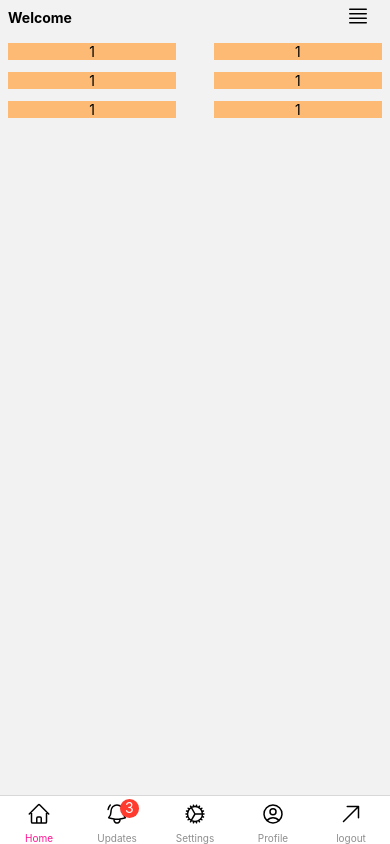
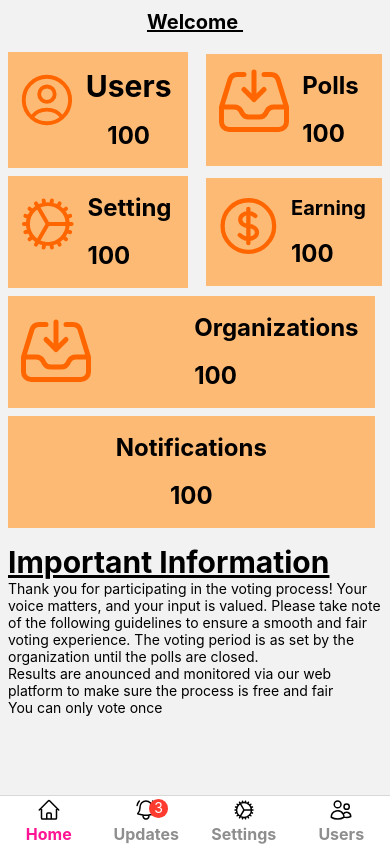
Before and after one commit to samuelmwangi729/Voting-App, a React Native app: screen /dashboard in a window 390 px wide. Built offline with nearby package versions, Linux system fonts and the light colour scheme.

Commit message:
created form validation

```diff
--- a/Components/Dashboard.jsx
+++ b/Components/Dashboard.jsx
@@ -2,17 +2,22 @@ import { createBottomTabNavigator } from '@react-navigation/bottom-tabs';
 import Sample from './Sample';
 import Profile from './Profile';
 import MainScreen from './MainScreen';
-import { Bars4Icon, HomeIcon ,UserCircleIcon,CogIcon,ArrowUpRightIcon,BellAlertIcon} from 'react-native-heroicons/outline';
+import { HomeIcon, UsersIcon, CogIcon, BellAlertIcon } from 'react-native-heroicons/outline';
 import Setting from './Setting';
 import Notification from './Notification';
 import Navs from './Navs';
+import Users from './Users';
+import { NavigationContainer } from '@react-navigation/native';
+import { KeyboardAvoidingView } from 'react-native';
 const Tab = createBottomTabNavigator();
 
-const  Dashboard = ({navigation}) => {
+const Dashboard = ({ navigation }) => {
   return (
+    <NavigationContainer independent={true}>
         <Tab.Navigator initialRouteName="mainscreen"
           screenOptions={{
             tabBarActiveTintColor: 'deeppink',
+            tabBarLabelStyle: { fontSize: 16, fontWeight: 'bold' }
           }}>
 
           <Tab.Screen name="mainscreen" component={MainScreen} options={{
@@ -37,21 +42,15 @@ const  Dashboard = ({navigation}) => {
               <CogIcon name="bell" style={{ color: 'black' }} />
             ),
           }} />
-      <Tab.Screen name="Profile" component={Navs} options={{
+          <Tab.Screen name="Profile" component={Users} options={{
             headerShown: false,
-        tabBarLabel: 'Profile',
+            tabBarLabel: 'Users',
             tabBarIcon: () => (
-          <UserCircleIcon name="bell" style={{ color: 'black' }} />
-        ),
-      }} />
-      <Tab.Screen name="logout" component={""} options={{
-        headerShown: false,
-        tabBarLabel: 'logout',
-        tabBarIcon: () => (
-          <ArrowUpRightIcon name="bell" style={{ color: 'black' }} />
+              <UsersIcon name="bell" style={{ color: 'black' }} />
             ),
           }} />
         </Tab.Navigator>
+    </NavigationContainer>
   );
 }
 
--- a/Components/MainScreen.jsx
+++ b/Components/MainScreen.jsx
@@ -1,44 +1,111 @@
 
-import { View, Text, SafeAreaView, StatusBar, TouchableOpacity } from 'react-native'
+import { View, Text, SafeAreaView, StatusBar, Image } from 'react-native'
 import React from 'react'
 import { useSelector } from 'react-redux'
 import { selectUser } from '../redux/authReducer'
 import AppBar from './AppBar'
-import { Bars4Icon } from 'react-native-heroicons/outline';
+import { InboxArrowDownIcon } from 'react-native-heroicons/outline';
+import { HomeIcon, UserCircleIcon, CogIcon, CurrencyDollarIcon, BellAlertIcon } from 'react-native-heroicons/outline';
+import ImageBanner from '../assets/banner.png'
+
 const MainScreen = ({ route, navigation }) => {
   const user = useSelector(selectUser)
   return (
     <SafeAreaView>
       <AppBar />
-      <View className="flax flex-row justify-between items-center" style={{ marginTop: StatusBar.currentHeight }}>
-        <Text className="text-md p-2 font-bold">
+      <View className="flax flex-row justify-center items-center" style={{ marginTop: StatusBar.currentHeight }}>
+        <Text className="text-md p-2 font-bold underline text-xl">
           Welcome {user.username}
         </Text>
-        <TouchableOpacity onPress={() => alert('drawer')}>
-          <Text className="px-5 py-1" onPress={() => alert('drawer')}>
-            <Bars4Icon style={{ color: 'black' }} />
-          </Text>
-        </TouchableOpacity>
       </View>
-      <View className="flex flex-row justify-between items-center flex-wrap w-full p-2 gap-3">
-        <View className="w-[45%] bg-orange-300">
-          <Text className="text-center">1</Text>
+      <View className="flex flex-row justify-between items-center flex-wrap w-full p-2 gap-2">
+        <View className="w-[48%] bg-orange-300 flex flex-row p-2" style={{ elevation: 5 }}>
+          <UserCircleIcon style={{ color: '#ff6600' }} size={80} />
+          <View className="flex">
+            <Text className="text-center p-2 text-3xl font-bold">
+              Users
+            </Text>
+            <Text className="text-center p-2 text-2xl font-bold">
+              100
+            </Text>
+          </View>
         </View>
-        <View className="w-[45%] bg-orange-300">
-          <Text className="text-center">1</Text>
+        {/* second box  */}
+        <View className="w-[47%] bg-orange-300 flex flex-row p-2" style={{ elevation: 5 }}>
+          <InboxArrowDownIcon style={{ color: '#ff6600' }} size={80} />
+          <View className="flex justify-start items-start">
+            <Text className="text-left p-2 text-2xl font-bold">
+              Polls
+            </Text>
+            <Text className="text-center p-2 text-2xl font-bold">
+              100
+            </Text>
+          </View>
         </View>
-        <View className="w-[45%] bg-orange-300">
-          <Text className="text-center">1</Text>
+        {/* third box  */}
+
+        <View className="w-[48%] bg-orange-300 flex flex-row p-2" style={{ elevation: 5 }}>
+          <CogIcon style={{ color: '#ff6600' }} size={80} />
+          <View className="flex justify-start items-start">
+            <Text className="text-left p-2 text-2xl font-bold">
+              Setting
+            </Text>
+            <Text className="text-center p-2 text-2xl font-bold">
+              100
+            </Text>
+          </View>
         </View>
-        <View className="w-[45%] bg-orange-300">
-          <Text className="text-center">1</Text>
+
+        <View className="w-[47%] bg-orange-300 flex flex-row p-2" style={{ elevation: 5 }}>
+          <CurrencyDollarIcon style={{ color: '#ff6600' }} size={80} />
+          <View className="flex justify-start items-start">
+            <Text className="text-left p-2 text-xl font-bold">
+              Earning
+            </Text>
+            <Text className="text-center p-2 text-2xl font-bold">
+              100
+            </Text>
+          </View>
         </View>
-        <View className="w-[45%] bg-orange-300">
-          <Text className="text-center">1</Text>
+        {/* fourth box  */}
+        <View className="bg-orange-300 flex flex-row p-2 flex-2 w-[98%] justify-between items-center" style={{ elevation: 5 }}>
+          <InboxArrowDownIcon style={{ color: '#ff6600' }} size={80} />
+          <View className="flex justify-start items-start">
+            <Text className="text-left p-2 text-2xl font-bold">
+              Organizations
+            </Text>
+            <Text className="text-center p-2 text-2xl font-bold">
+              100
+            </Text>
+          </View>
         </View>
-        <View className="w-[45%] bg-orange-300">
-          <Text className="text-center">1</Text>
+        {/* fifth box  */}
+        <View className="bg-orange-300 flex flex-row p-2 flex-2 w-[98%] justify-between items-center" style={{ elevation: 5 }}>
+          <BellAlertIcon style={{ color: '#ff6600' }} size={80} />
+          <View className="flex justify-center items-center w-full">
+            <Text className="text-center p-2 text-2xl font-bold">
+              Notifications
+            </Text>
+            <Text className="text-center p-2 text-2xl font-bold">
+              100
+            </Text>
+          </View>
         </View>
+      </View>
+      {/* create any necessary view Image here */}
+      <View className="p-2">
+        <Text className="text-left font-bold underline text-3xl">
+          Important Information
+        </Text>
+        <Text>
+          Thank you for participating in the voting process! Your voice matters, and your input is valued. Please take note of the following guidelines to ensure a smooth and fair voting experience. The voting period is as set by the organization until the polls are closed.
+        </Text>
+        <Text>
+          Results are anounced and monitored via our web platform to make sure the process is free and fair
+        </Text>
+        <Text>
+          You can only vote once
+        </Text>
       </View>
     </SafeAreaView>
   )
--- /dev/null
+++ b/Components/Users.jsx
@@ -0,0 +1,65 @@
+import { View, Text, SafeAreaView, ScrollView, StatusBar, TextInput, Button, TouchableOpacity } from 'react-native'
+import React, { useState } from 'react'
+
+const Users = () => {
+    const [institution, setInsitution] = useState(null)
+    const [county, setCounty] = useState(null)
+    const [sCounty, setScounty] = useState(null)
+    const [errors, setErrors] = useState({})
+    const validateForm = () => {
+        //validate the form here
+    }
+    const handleSubmit = () => {
+        if (validateForm()) {
+            alert('submitting form')
+        }
+    }
+    return (
+        <SafeAreaView style={{ marginTop: StatusBar.currentHeight }}>
+            <ScrollView>
+                <View>
+                    <View className="bg-slate-50 h-[50vh] w-[90%] m-auto p-7 mt-4" style={{ elevation: 5 }}>
+                        <Text className="text-center text-2xl font-bold p-2">
+                            Add Institutions
+                        </Text>
+                        {/* Add the form here  */}
+                        <Text className="font-bold">
+                            Institution Name
+                        </Text>
+                        {errors.institution ? (
+                            <Text className="text-red-500">
+                                {errors.institution}
+                            </Text>
+                        ) : null}
+                        <TextInput className="border-2 px-2 h-10" placeholder='Enter the Institution Name' defaultValue={institution} onChangeText={(newText) => setInsitution(newText)} />
+                        <Text className="font-bold">
+                            County
+                        </Text>
+                        {errors.county ? (
+                            <Text className="text-red-500">
+                                {errors.county}
+                            </Text>
+                        ) : null}
+                        <TextInput className="border-2 px-2 h-10" defaultValue={county} onChangeText={newText => setCounty(newText)} />
+                        <Text className="font-bold">
+                            Sub County
+                        </Text>
+                        {errors.subCounty ? (
+                            <Text className="text-red-500">
+                                {errors.subCounty}
+                            </Text>
+                        ) : null}
+                        <TextInput className="border-2 px-2 h-10" defaultValue={sCounty} onChangeText={newText => setScounty(newText)} />
+                        <TouchableOpacity className="bg-[#ff6600] h-10 mt-4 flex justify-center" onPress={handleSubmit}>
+                            <Text className="text-center text-white font-bold text-xl">
+                                Add Institution
+                            </Text>
+                        </TouchableOpacity>
+                    </View>
+                </View>
+            </ScrollView>
+        </SafeAreaView>
+    )
+}
+
+export default Users
--- a/package.json
+++ b/package.json
@@ -9,6 +9,7 @@
     "web": "expo start --web"
   },
   "dependencies": {
+    "@expo/vector-icons": "^14.0.2",
     "@react-navigation/bottom-tabs": "^6.5.20",
     "@react-navigation/drawer": "^6.6.15",
     "@react-navigation/native": "^6.1.17",
```
Also changed, not shown: 1 other file (tests, documents, lock files or other folders). Lines whose indentation alone changed are shown as unchanged.
